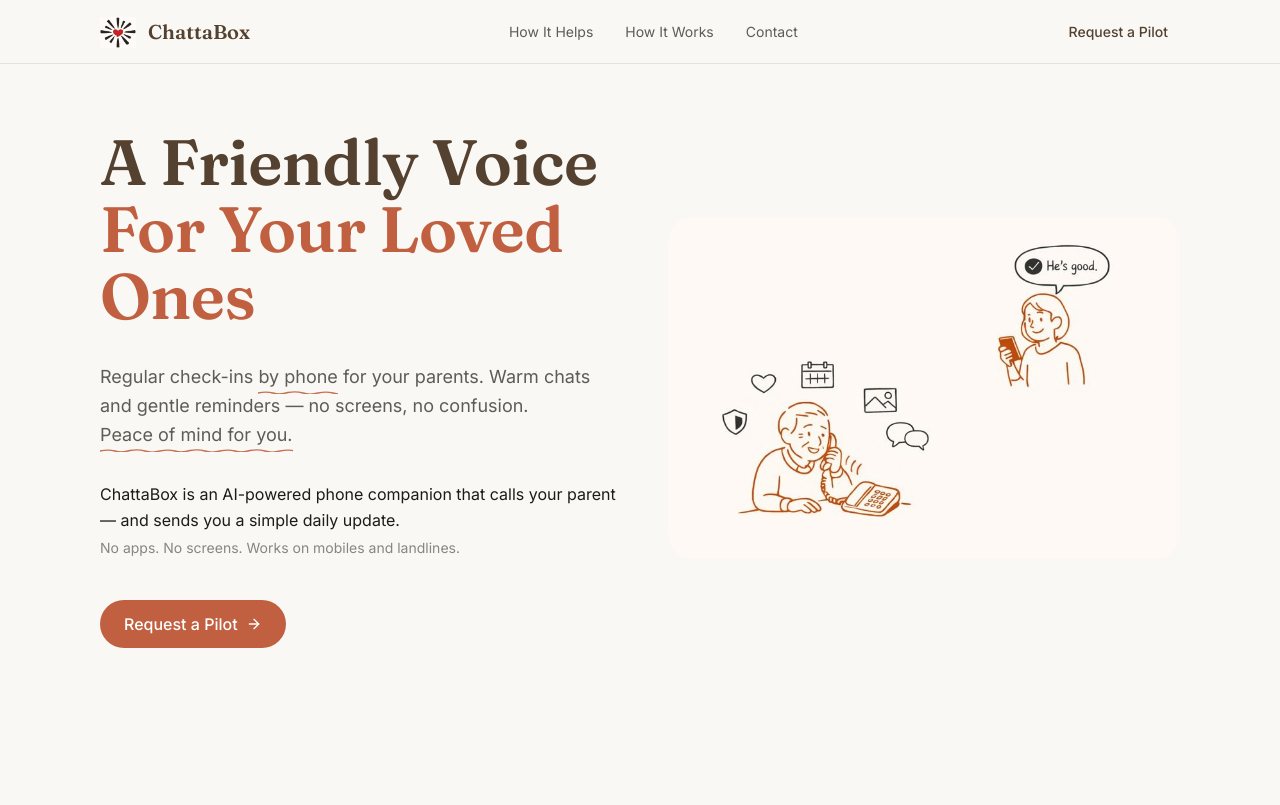
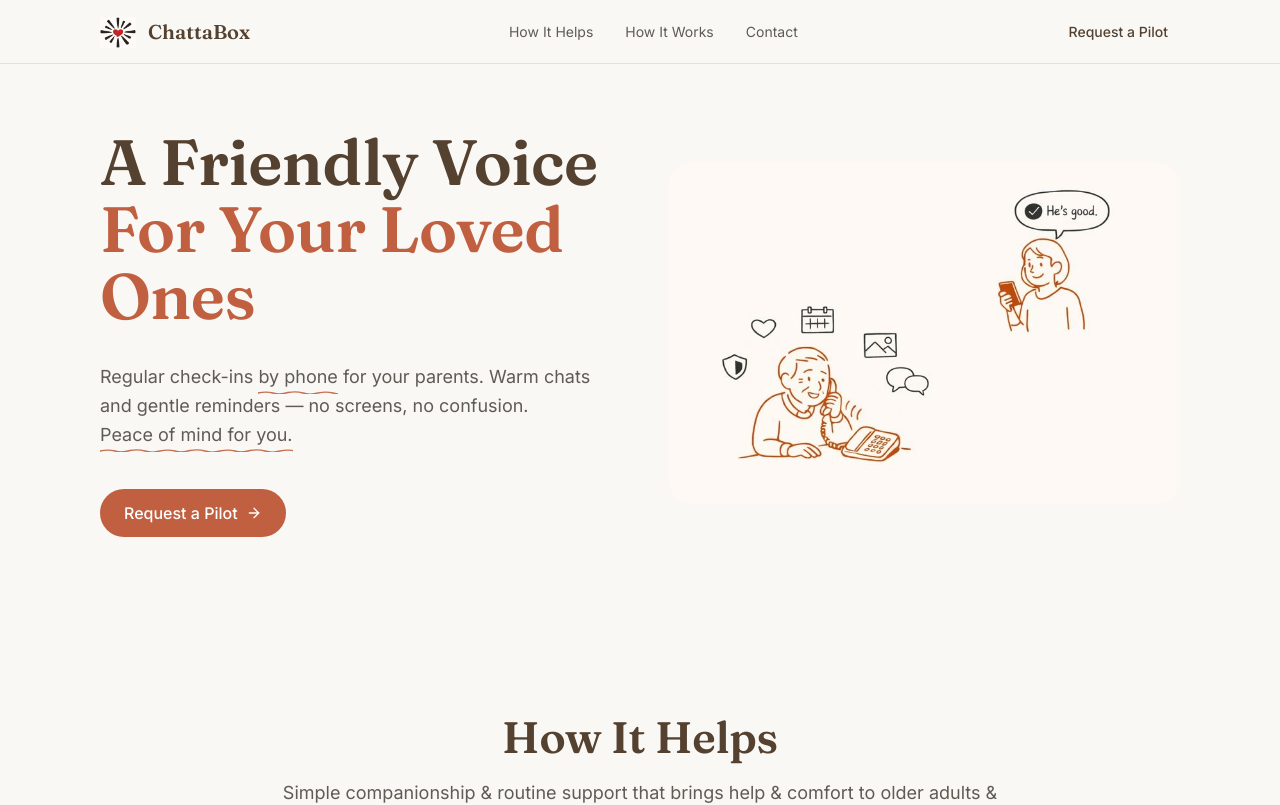
Before and after one commit to hawkpersonal/ChattaBox-Public-Website, a React (Vite) app: page / in a window 1280 px wide. Shown: the top 805 px of the page. Built offline with nearby package versions, Linux system fonts and the light colour scheme.

Commit message:
Remove definition lines from hero section

```diff
--- a/src/components/sections/Hero.tsx
+++ b/src/components/sections/Hero.tsx
@@ -25,16 +25,6 @@ export function Hero() {
               no confusion. <span className="underline-wiggly">Peace of mind for you.</span>
             </p>
 
-            {/* Definition Lines */}
-            <div className="space-y-1">
-              <p className="text-base text-[#1B1B1A] leading-relaxed max-w-[65ch]">
-                ChattaBox is an AI-powered phone companion that calls your parent — and sends you a simple daily update.
-              </p>
-              <p className="text-sm text-[#8A857E] leading-relaxed max-w-[65ch]">
-                No apps. No screens. Works on mobiles and landlines.
-              </p>
-            </div>
-
             <div className="flex flex-col sm:flex-row gap-3 pt-2">
               <Button size="lg" onClick={() => scrollToSection("contact")} className="group">
                 Request a Pilot
```
